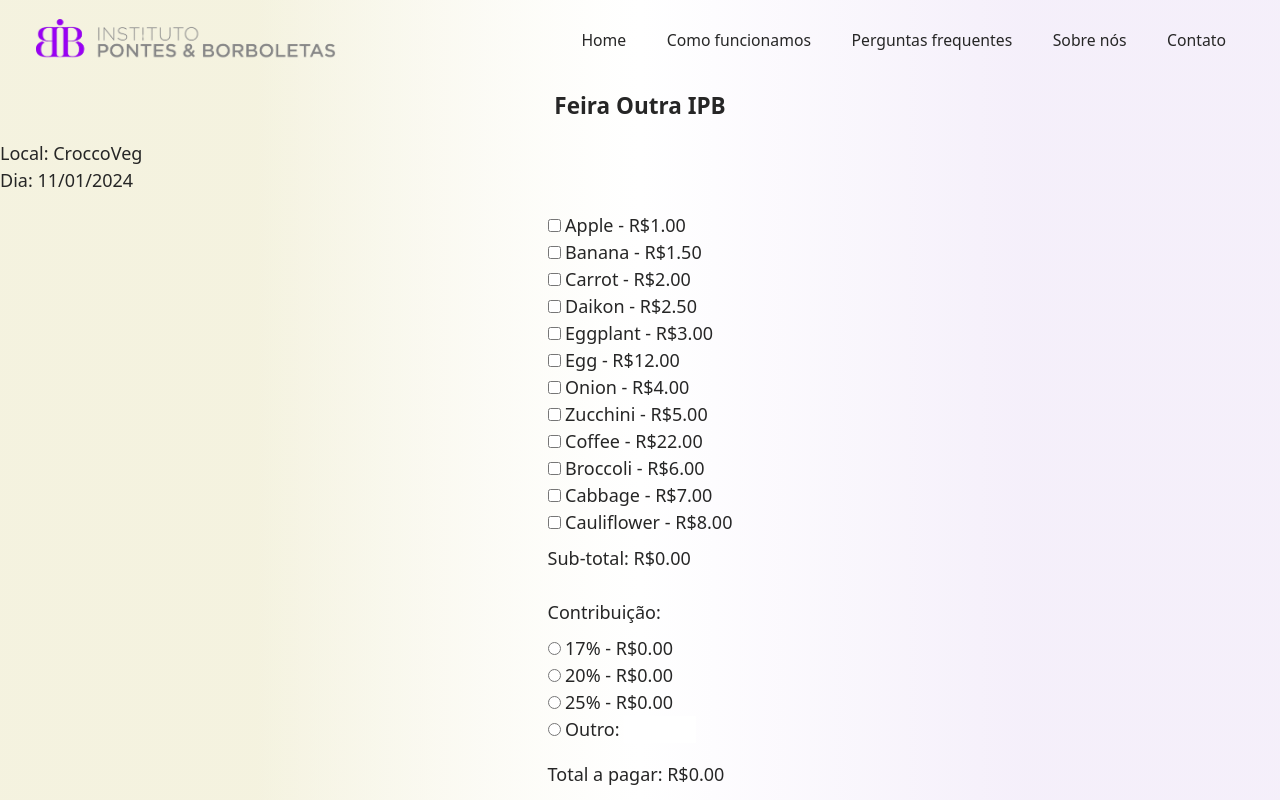
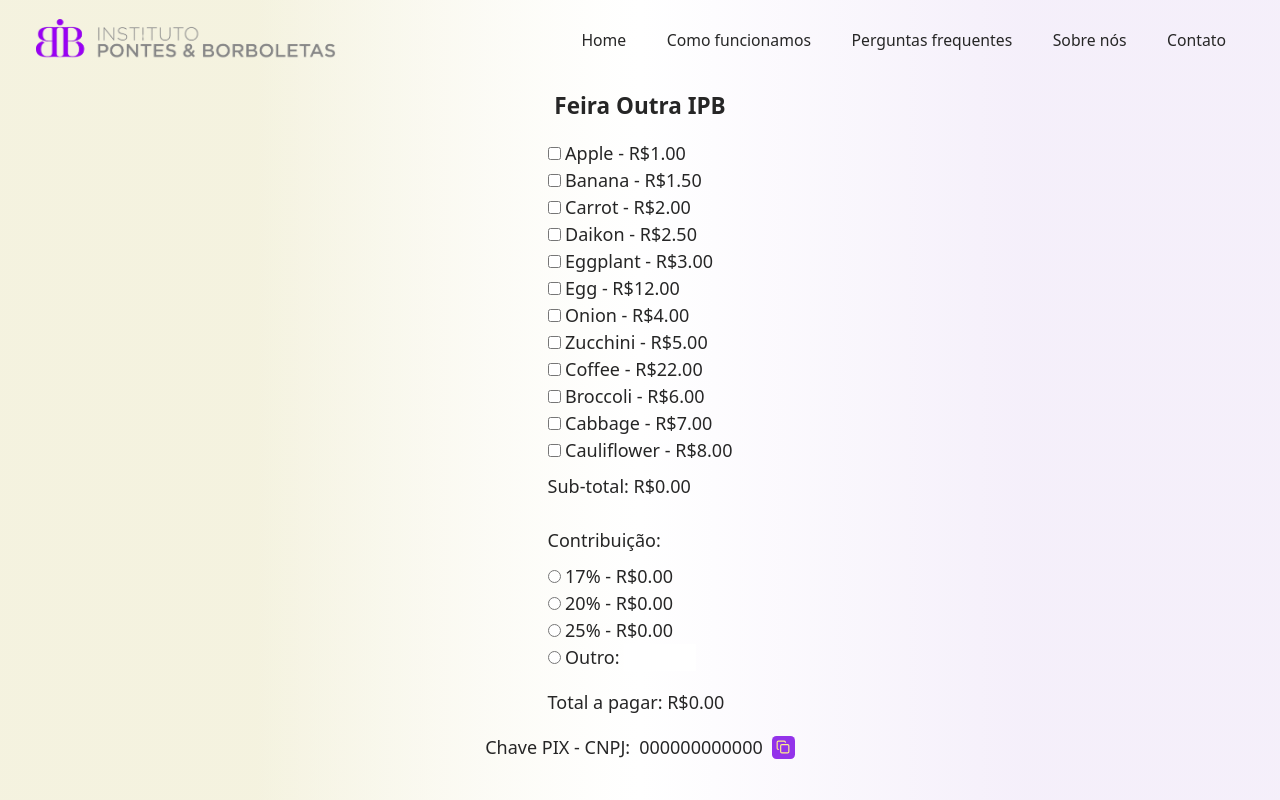
Before and after one commit to ligiabicalho/pontes-e-borboletas, a Next.js app: page / in a window 1280 px wide. Shown: the top 800 px of the page. Built offline with nearby package versions, Linux system fonts and the light colour scheme; a web font is replaced by a local one.

Commit message:
style: updates desktop view in Hero section

```diff
--- a/src/components/Home/Hero/Hero.tsx
+++ b/src/components/Home/Hero/Hero.tsx
@@ -3,19 +3,21 @@ import ShoppingList from "./ShoppingList";
 export default function Hero() {
   return (
     <section className="flex flex-col bg-gradient p-8 pt-20 min-h-screen lg:px-0">
-      <div className="flex flex-col items-center justify-around gap-y-4">
+      <div className="lg:container flex flex-col items-center justify-around gap-y-4">
         <h2 className="font-bold text-xl">Feira Outra IPB</h2>
-        <div className="self-start">
+        {/* <div className="self-start">
           <p>Local: CroccoVeg </p>
           <p>Dia: 11/01/2024</p>
-        </div>
+        </div> */}
         <ShoppingList />
-        <p>Chave PIX - CNPJ: </p>
-        <div className="flex items-center gap-2">
-          <span id="pix-key" aria-label="Chave pix">
-            000000000000
-          </span>
-          <CopyToClipboardButton />
+        <div className="lg:flex">
+          <p className="lg:mr-2">Chave PIX - CNPJ:</p>
+          <div className="flex items-center gap-2">
+            <span id="pix-key" aria-label="Chave pix">
+              000000000000
+            </span>
+            <CopyToClipboardButton />
+          </div>
         </div>
       </div>
     </section>
```
